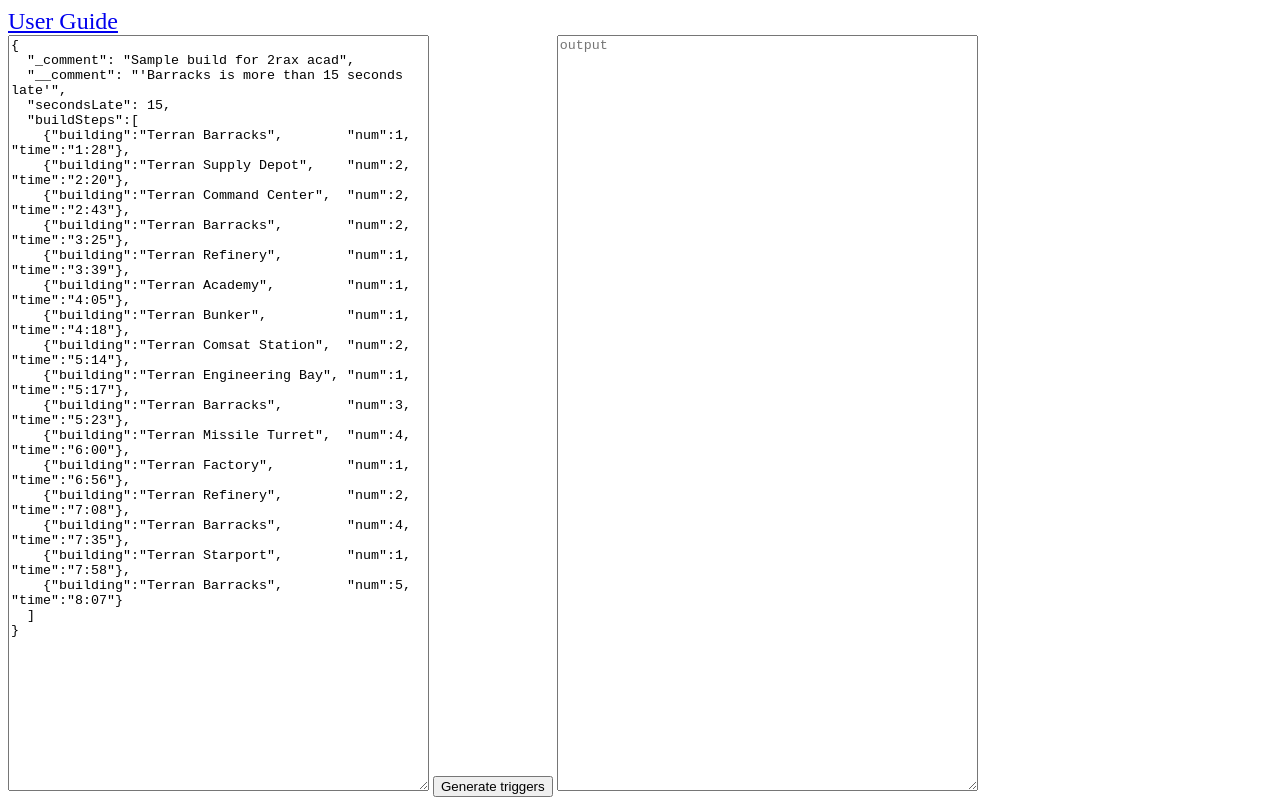
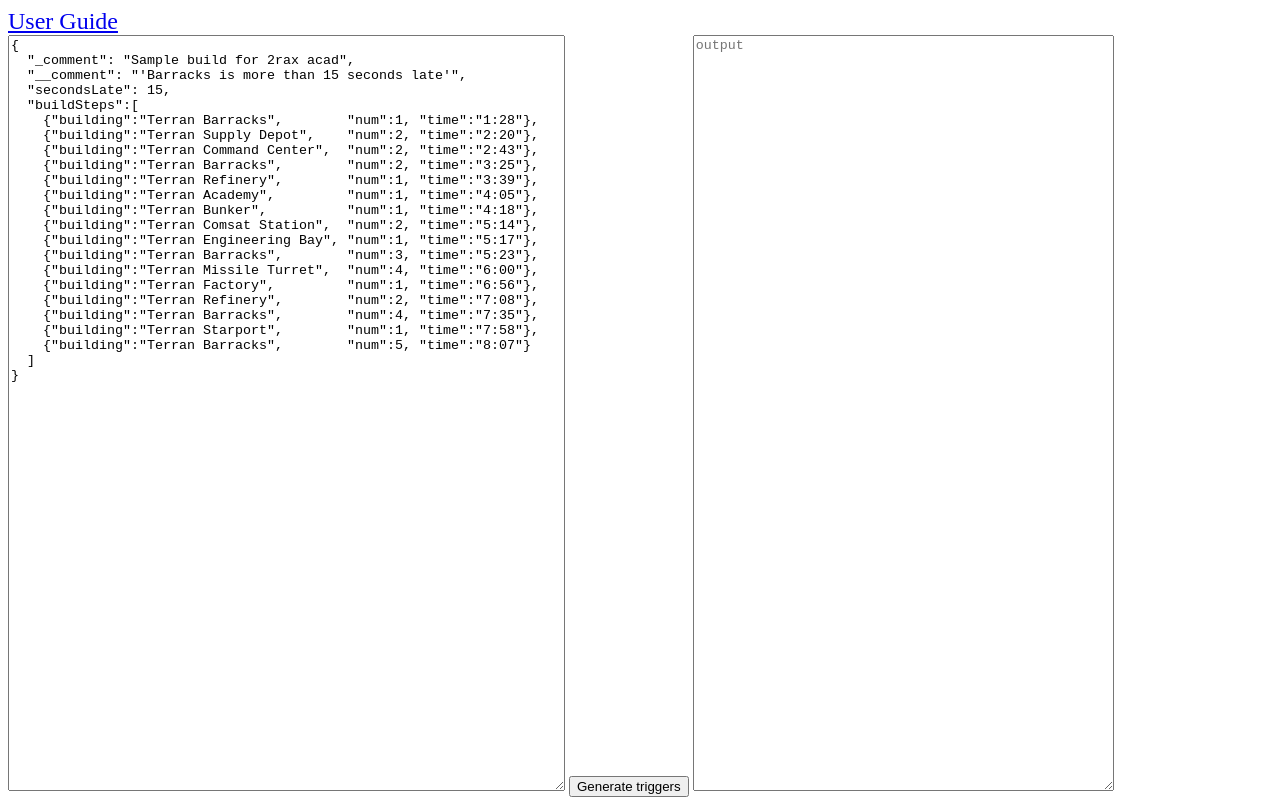
Before and after one commit to FreyasSpirit/freyasspirit.github.io, a plain HTML site: page index.html in a window 1280 px wide. Drawn offline with Linux system fonts and the light colour scheme.

Commit message:
increase input width to 67
This will allow a row in the default config to not have to wrap

```diff
--- a/index.html
+++ b/index.html
@@ -5,7 +5,7 @@
 <a href="https://github.com/FreyasSpirit/freyasspirit.github.io">User Guide</a><br>
 </font>
 
-<textarea class="textarea" rows=50 cols=50 id="input" value="input">
+<textarea class="textarea" rows=50 cols=67 id="input" value="input">
 {
   "_comment": "Sample build for 2rax acad",
   "__comment": "'Barracks is more than 15 seconds late'",
```
Also changed, not shown: 1 other file.
